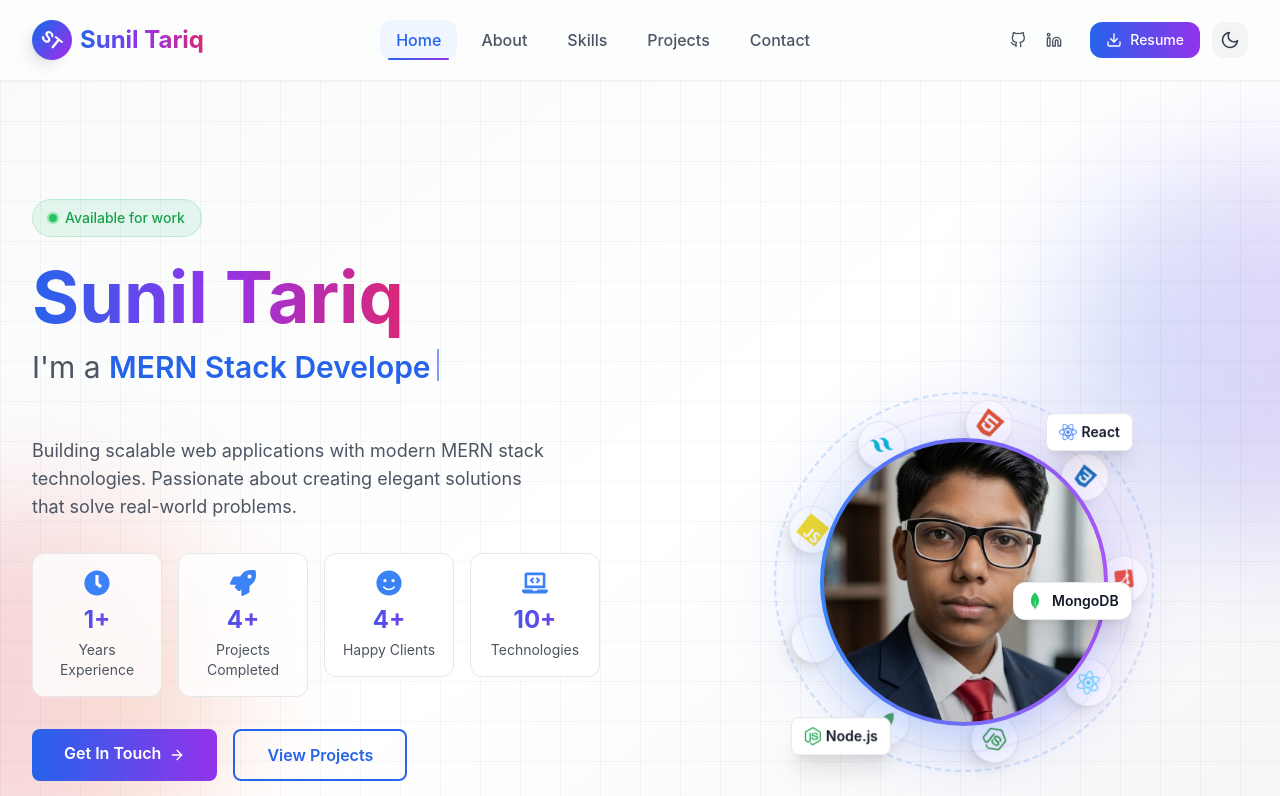
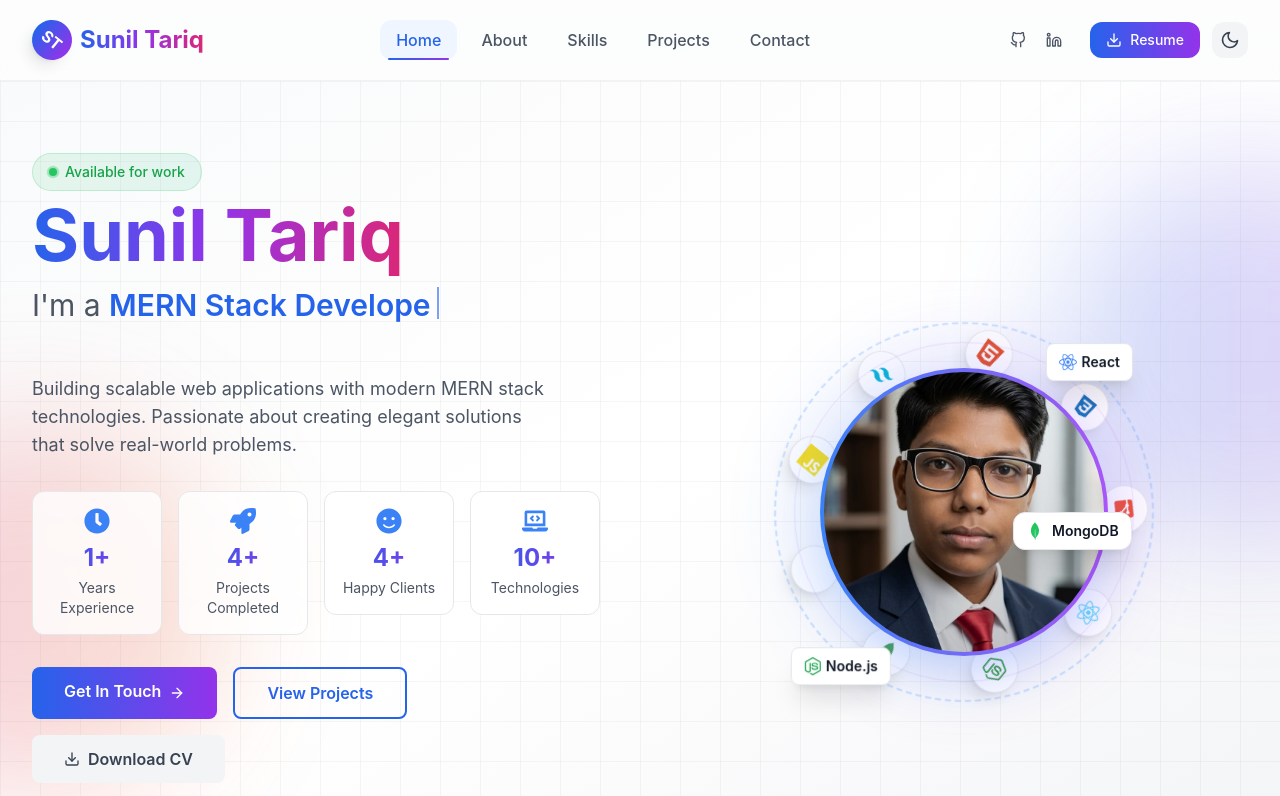
Before and after one commit to SunilTariq-WebDeveloper/Portfolio, a React (Create React App) app: page / in a window 1280 px wide. Shown: the top 796 px of the page. Built offline with nearby package versions, Linux system fonts and the light colour scheme.

Commit message:
alignment issues

```diff
--- a/src/pages/Hero.jsx
+++ b/src/pages/Hero.jsx
@@ -91,8 +91,8 @@ const Hero = () => {
   return (
     <section
       id="home"
-      className="min-h-screen flex items-center justify-center relative overflow-hidden"
-      style={{ paddingTop: "70px" }}
+      className="min-h-screen flex items-center mt-[px] justify-center relative overflow-hidden"
+      style={{ paddingTop: "14px" }}
     >
       {/* Background */}
       <div className="absolute inset-0 bg-gradient-to-br from-gray-50 via-white to-gray-100 dark:bg-black dark:from-black dark:via-black dark:to-black -z-10" />
@@ -116,7 +116,7 @@ const Hero = () => {
       {/* Grid Pattern Overlay */}
       <div className="absolute inset-0 bg-[linear-gradient(to_right,#80808012_1px,transparent_1px),linear-gradient(to_bottom,#80808012_1px,transparent_1px)] bg-[size:40px_40px] pointer-events-none" />
 
-      <div className="max-w-7xl mx-auto px-4 sm:px-6 lg:px-8 py-12 relative z-10 w-full">
+      <div className="max-w-7xl mx-auto px-4 sm:px-6 lg:px-8 py-6 relative z-10 w-full">
         {/* Mobile: Image First, Desktop: Image Right */}
         <div className="flex flex-col lg:flex-row items-center justify-between gap-12 lg:gap-20">
 
@@ -176,16 +176,16 @@ const Hero = () => {
               <div className="absolute w-[180px] h-[180px] sm:w-[220px] sm:h-[220px] lg:w-[320px] lg:h-[320px] rounded-full bg-gradient-to-r from-blue-500 to-purple-500 opacity-20 blur-2xl" />
 
               {/* Main Image Container */}
-              <div className="relative z-10">
+              <div className="relative  z-10">
                 <div className="w-32 h-32 xs:w-36 xs:h-36 sm:w-44 sm:h-44 md:w-52 md:h-52 lg:w-72 lg:h-72 rounded-full bg-gradient-to-r from-blue-500 to-purple-500 p-1 shadow-2xl shadow-blue-500/25">
                   <div className="w-full h-full rounded-full bg-white dark:bg-black overflow-hidden relative">
                     <img
                       src={me}
                       loading="lazy"
                       alt="Sunil Tariq"
-                      className="w-full h-full object-cover"
+                      className="w-full  h-full object-cover"
                     />
-                    <div className="absolute inset-0 bg-gradient-to-t from-black/20 to-transparent" />
+                    <div className="absolute inset-0 bg-gradient-to-t  from-black/20 to-transparent" />
                   </div>
                 </div>
 
@@ -248,12 +248,12 @@ const Hero = () => {
               transition={{ delay: 0.2 }}
             >
               {/* Status Badge */}
-              <div className="inline-flex items-center gap-2 px-4 py-2 bg-gradient-to-r from-green-500/10 to-emerald-500/10 dark:from-green-500/20 dark:to-emerald-500/20 rounded-full mb-6 border border-green-500/20">
+              <div className="inline-flex items-center gap-2 mt-8 px-4 py-2 bg-gradient-to-r from-green-500/10 to-emerald-500/10 dark:from-green-500/20 dark:to-emerald-500/20 rounded-full mb-2 border border-green-500/20">
                 <div className="relative">
                   <div className="w-2 h-2 bg-green-500 rounded-full animate-pulse" />
                   <div className="absolute inset-0 w-2 h-2 bg-green-500 rounded-full animate-ping opacity-75" />
                 </div>
-                <span className="text-sm font-medium text-green-600 dark:text-green-400">
+                <span className="text-sm font-medium  text-green-600 dark:text-green-400">
                   Available for work
                 </span>
               </div>
```
